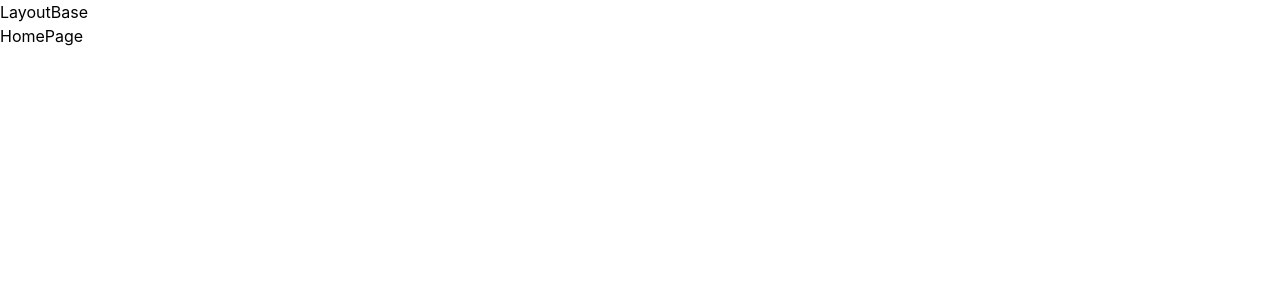
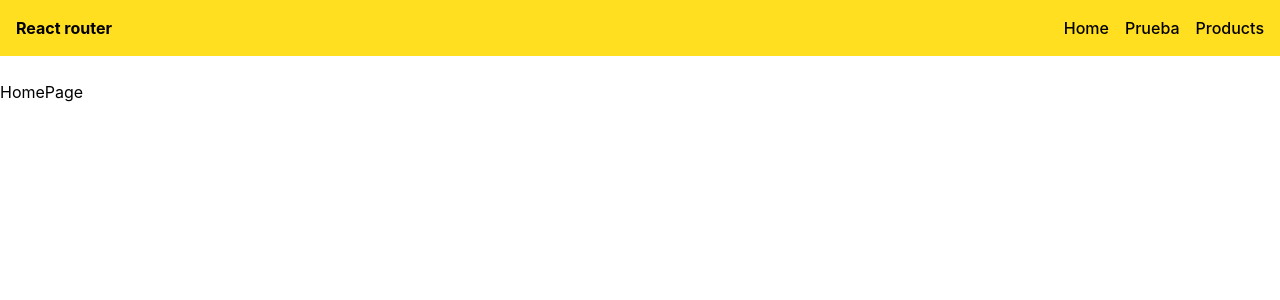
Before and after one commit to victorvzn/bootcamp-frontend-python-g30-jv, a React (Vite) app in the folder semana12/dia01-01-react-router-declarative-mode-tailwindcss/: page / in a window 1280 px wide. Shown: the top 300 px of the page. Built offline with nearby package versions, Linux system fonts and the light colour scheme.

Commit message:
semana12, dia02, 01, react router declartive mode tailwindcss

```diff
--- a/semana12/dia01-01-react-router-declarative-mode-tailwindcss/src/layouts/LayoutBase.jsx
+++ b/semana12/dia01-01-react-router-declarative-mode-tailwindcss/src/layouts/LayoutBase.jsx
@@ -1,12 +1,24 @@
-import { Outlet } from "react-router"
+import { Link, Outlet } from "react-router"
 
 const LayoutBase = () => {
   return (
-    <div>
-      <h1>LayoutBase</h1>
+    <>
+      <header className="bg-yellow-300 p-4 ">
+        <div className="container mx-auto flex justify-between">
+          <h1 className="font-bold">React router</h1>
 
-      <Outlet />
-    </div>
+          <nav className="flex gap-4 font-medium">
+            <Link to='/'>Home</Link>
+            <Link to='/prueba'>Prueba</Link>
+            <Link to='/products'>Products</Link>
+          </nav>
+        </div>
+      </header>
+
+      <main className="container mx-auto m-6">
+        <Outlet />
+      </main>
+    </>
   )
 }
 
--- a/semana12/dia01-01-react-router-declarative-mode-tailwindcss/src/main.jsx
+++ b/semana12/dia01-01-react-router-declarative-mode-tailwindcss/src/main.jsx
@@ -12,6 +12,8 @@ import LayoutBase from './layouts/LayoutBase.jsx'
 
 // TODO: Listar los personajes de la siguiente url https://rickandmortyapi.com/api/character
 
+// TODO: Añadir un template para las rutas 'products' y el detalle de los productos.
+
 createRoot(document.getElementById('root')).render(
   <BrowserRouter>
     <Routes>
```
